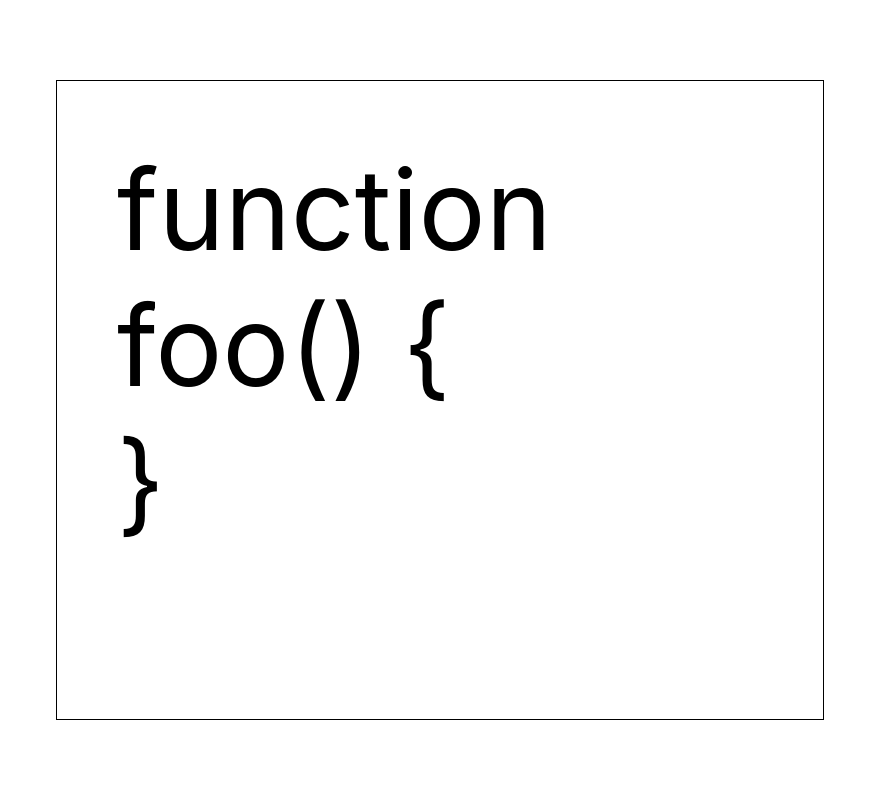
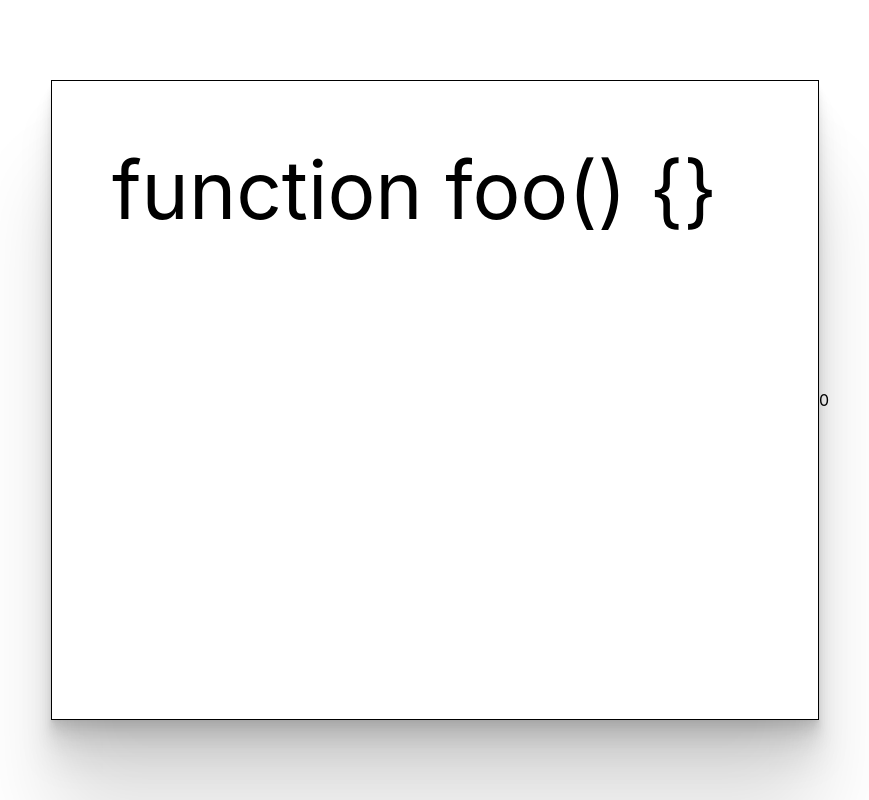
Before and after one commit to amdshehab/devtyper, a React (Create React App) app: page / in a window 1280 px wide. Shown: the whole page, without its empty margins (200-1069 px from the left). Built offline with nearby package versions, Linux system fonts and the light colour scheme.

Commit message:
generates score

```diff
--- a/src/App.js
+++ b/src/App.js
@@ -1,9 +1,10 @@
-import React, { useState, useEffect } from "react";
+import React, { useState, useEffect, useCallback } from "react";
 import "./App.scss";
 import { Character } from "./components/character";
+import { Score } from "./components/score";
 
 const KeyboardKeys = [
-  "function foo() {\n}",
+  "function foo() {}",
   "import * as bar from foo",
   "const foo = () => bar + 2",
   "foo.map(x => x + x)",
@@ -34,18 +35,14 @@ function App() {
 
   useEffect(() => {
     const handleKeyPress = ({ key }) => {
-      if (snippet[currentChar].character === "\n") {
-        if (key === "Enter") {
-          snippet[currentChar].status = "CORRECT";
-          setCurrentChar(char => char + 1);
-        }
-      }
-
       if (key === snippet[currentChar].character) {
         snippet[currentChar].status = "CORRECT";
+        setSnippet([...snippet]);
         setCurrentChar(char => char + 1);
       } else {
         snippet[currentChar].status = "INCORRECT";
+        setCurrentChar(char => char + 1);
+        setSnippet([...snippet]);
       }
 
       if (currentChar === snippet.length - 1) {
@@ -60,6 +57,14 @@ function App() {
     };
   }, [snippet, currentChar, setSnippetIndex]);
 
+  const generateScore = useCallback(
+    () =>
+      (snippet.filter(({ status }) => status === "CORRECT").length /
+        snippet.length) *
+      100,
+    [snippet]
+  );
+
   return (
     <div className="App">
       <div className="Snippet">
@@ -71,6 +76,7 @@ function App() {
           />
         ))}
       </div>
+      <Score score={generateScore()} />
     </div>
   );
 }
--- a/src/App.scss
+++ b/src/App.scss
@@ -4,7 +4,6 @@
   display: flex;
   justify-content: center;
   align-items: center;
-  white-space: pre-line;
 }
 
 .Snippet {
@@ -13,4 +12,8 @@
   width: 60%;
   height: 80%;
   border: 1px solid black;
+  box-shadow: 0 2.8px 2.2px rgba(0, 0, 0, 0.034),
+    0 6.7px 5.3px rgba(0, 0, 0, 0.048), 0 12.5px 10px rgba(0, 0, 0, 0.06),
+    0 22.3px 17.9px rgba(0, 0, 0, 0.072), 0 41.8px 33.4px rgba(0, 0, 0, 0.086),
+    0 100px 80px rgba(0, 0, 0, 0.12);
 }
--- a/src/components/character/index.scss
+++ b/src/components/character/index.scss
@@ -1,5 +1,5 @@
 .Character {
-  font-size: 7rem;
+  font-size: 5rem;
   &--active {
     background-color: white;
   }
--- /dev/null
+++ b/src/components/score/index.js
@@ -0,0 +1,6 @@
+import React from "react";
+/**
+ *
+ * @param {number} score
+ */
+export const Score = ({ score }) => <div>{score}</div>;
```
